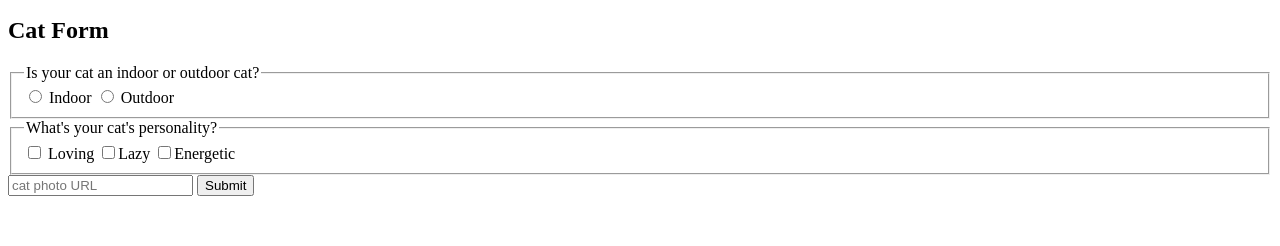
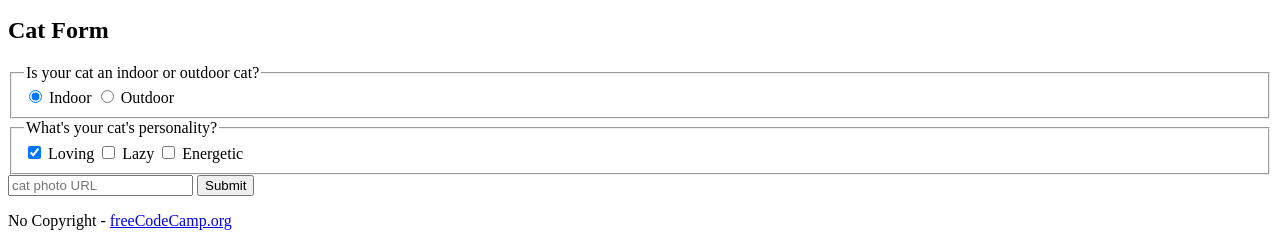
Before and after one commit to WanjaNjunge/cat--app, a plain HTML site: page index.html in a window 1280 px wide. Shown: the part 1419-1665 px from the top of the page. Before the commit the page ends 1623 px from the top, so only its background shows below. Drawn offline with Linux system fonts and the light colour scheme.

Commit message:
Add a footer with an absolute link

```diff
--- a/index.html
+++ b/index.html
@@ -57,7 +57,7 @@
           <fieldset>
             <legend>Is your cat an indoor or outdoor cat?</legend>
             <label for="">
-              <input type="radio" id="indoor" name="indoor-outdoor" value="indoor"> Indoor
+              <input type="radio" id="indoor" name="indoor-outdoor" value="indoor" checked> Indoor
             </label>
             <label for="">
               <input type="radio" id="outdoor" name="indoor-outdoor" value="outdoor"> Outdoor
@@ -66,9 +66,9 @@
 
           <fieldset>
             <legend>What's your cat's personality?</legend>
-            <input type="checkbox" id="loving" name="personality"> <label for="loving">Loving</label>
-            <input type="checkbox" id="lazy" name="personality"><label for="lazy">Lazy</label>
-            <input type="checkbox" id="energetic" name="personality"><label for="energetic">Energetic</label>
+            <input type="checkbox" id="loving" name="personality" value="loving" checked> <label for="loving">Loving</label>
+            <input type="checkbox" id="lazy" name="personality" value="lazy"> <label for="lazy">Lazy</label>
+            <input type="checkbox" id="energetic" name="personality" value="energetic"> <label for="energetic">Energetic</label>
           </fieldset>
 
 
@@ -80,5 +80,9 @@
 
     </main>
 
+    <footer>
+      <p>No Copyright - <a href="https://www.freecodecamp.org">freeCodeCamp.org</a></p>
+    </footer>
+
 </body>
 </html>
```
